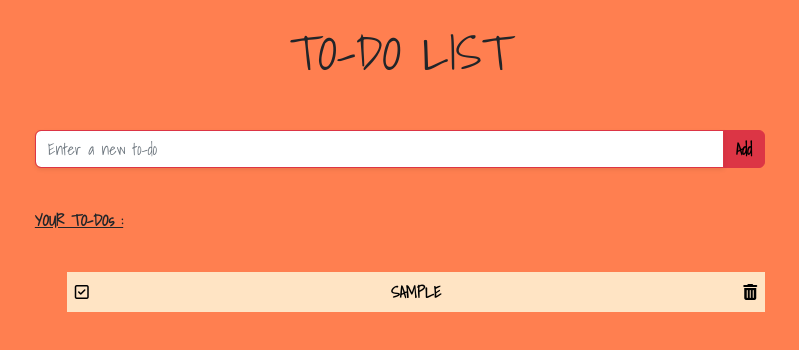
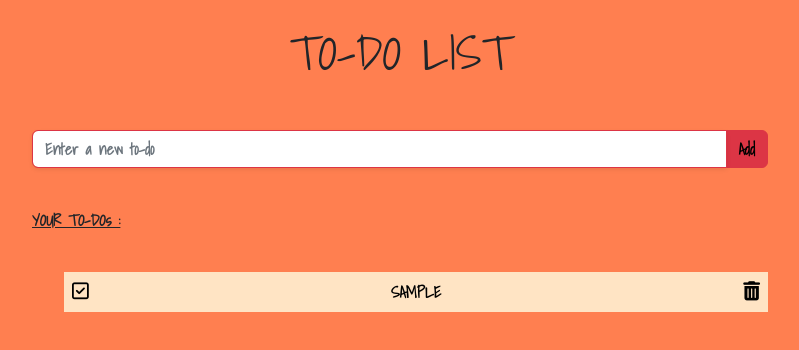
Before and after one commit to yildirimkadir/To-Do-Project, a plain HTML site: page index.html in a window 1280 px wide. Both pictures are taken after typing "Sample" into the empty fields and a click on the button "Add". Shown: the full height of the page, 240-1039 px from the left. Drawn offline with nearby package versions, Linux system fonts and the light colour scheme.

Commit message:
"updated"

```diff
--- a/index.html
+++ b/index.html
@@ -15,7 +15,7 @@
           <div class="row">
               <header class="fw-light display-5 text-center mt-4">TO-DO LIST</header>
               <div class="input-group mb-3 mt-5">
-              <input type="text" class="form-control shadow-sm border border-1 border-danger" placeholder="Enter a new to-do" aria-label="Recipient's username" aria-describedby="button-addon2">
+              <input type="text" class="form-control shadow-sm border border-1 border-danger fw-bold" placeholder="Enter a new to-do" aria-label="Recipient's username" aria-describedby="button-addon2">
               <button class="btn btn-outline-danger bg-danger color-dark" type="button" id="button-addon2">Add</button>
               </div>
               <p class="mt-4 text-decoration-underline">YOUR TO-DOs :</p>
--- a/style.css
+++ b/style.css
@@ -26,6 +26,7 @@
 }
 i {
     cursor: pointer;
+    font-size: larger;
 }
 .btn {
     color: black;
```
